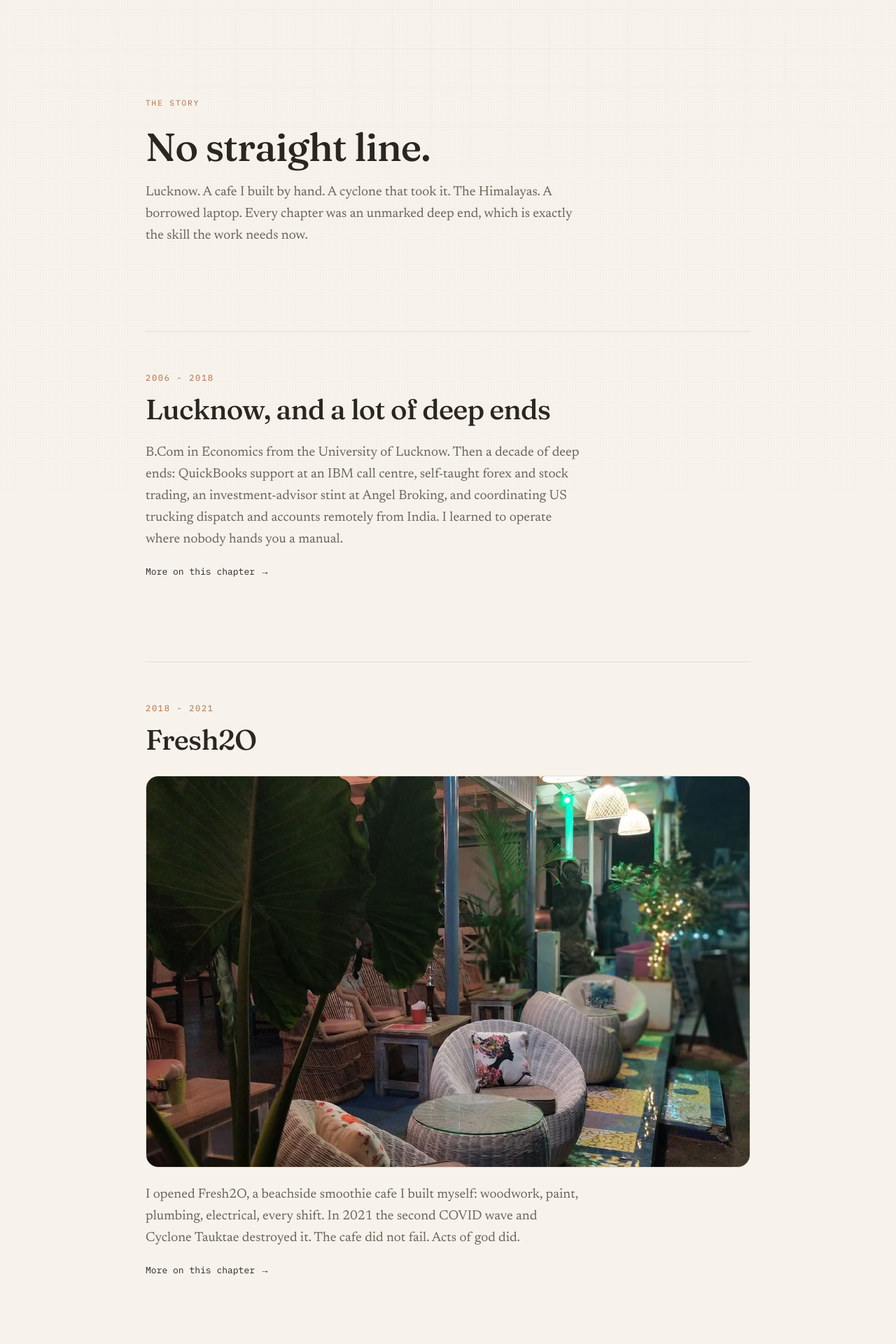
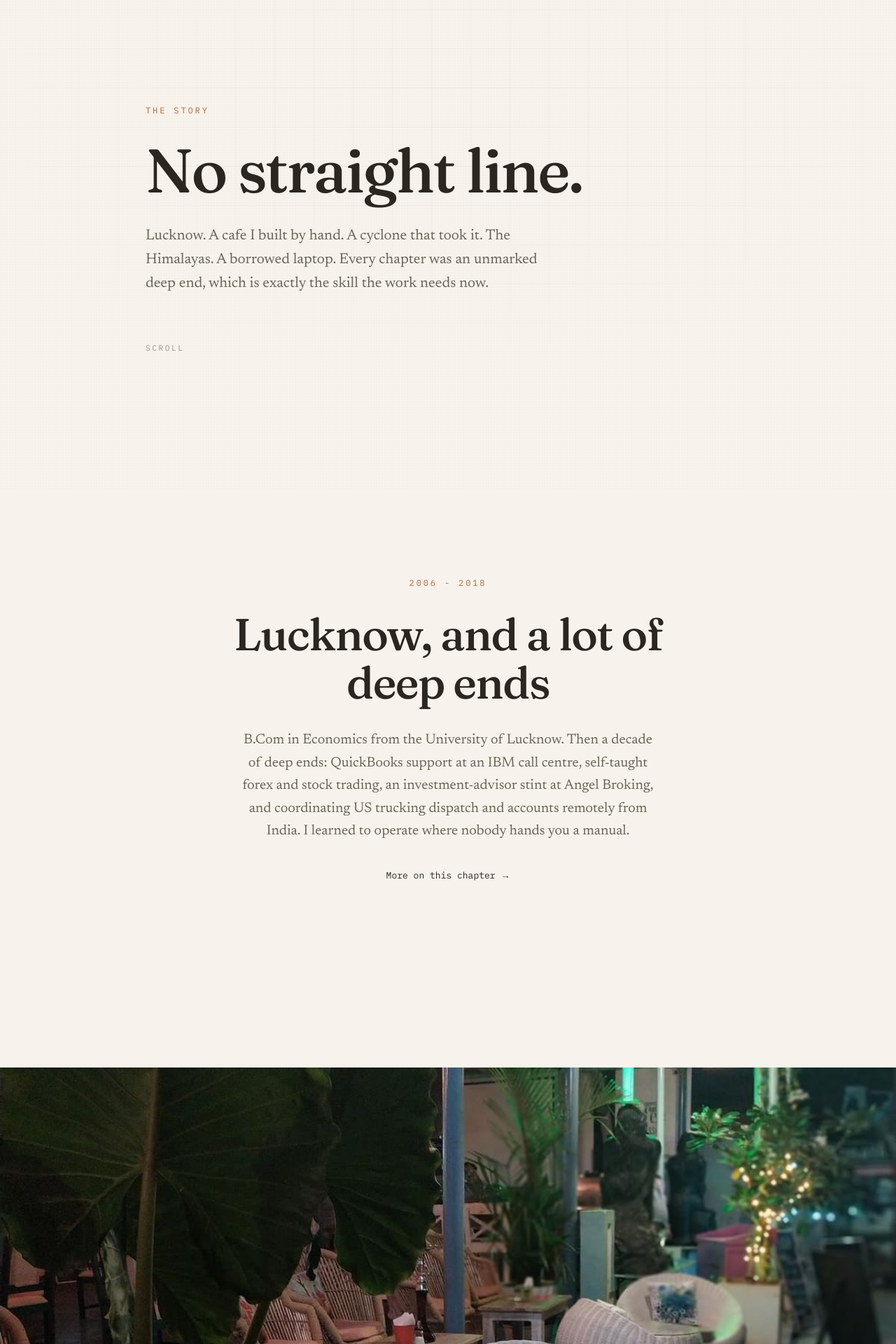
Before and after one commit to kp2kpx/kp-site, a Next.js app: page /story in a window 1280 px wide. Shown: the part 100-2020 px from the top of the page at 70% size. Built offline with nearby package versions, Linux system fonts and the light colour scheme.

Commit message:
Story page cinematic pass (Designer sign-off)
Cinematic styling and layout refinements to the Story page per Designer review.

```diff
--- a/src/app/story/page.tsx
+++ b/src/app/story/page.tsx
@@ -12,13 +12,27 @@ export const metadata: Metadata = {
 };
 
 /* ============================================================
-   STORY: the centerpiece. Slow, cinematic, vertical. One strong
-   photo per beat, chapters in order. Warm paper-and-ink garden
-   treatment: each beat is a tall section with its photo set in a
-   rounded warm card, era in mono, title in serif, copy below,
-   and a link into the beat's own node page where related nodes
-   connect the graph. No round counts, no invented facts.
+   STORY: the centerpiece. A slow cinematic vertical descent,
+   not a chapter list. The page reads like a short film:
+
+     - an OPENING TITLE that fills the screen and sets the tone
+       before any chapter begins,
+     - then one BEAT per chapter, each held in near-full-viewport
+       height so the reader sits with it on scroll,
+     - photo and video beats break FULL-BLEED (edge to edge),
+       far wider than the reading column, so the image carries
+       the moment; the prose stays at a calm reading measure
+       under it,
+     - beats with no photo become TITLE CARDS: a film intertitle,
+       large Fraunces display type centered in air, intentional
+       rather than empty.
+
+   The story NODE model is untouched: beats still come from the
+   graph (byKind story), still link into each node's own detail
+   page where "Grows alongside" backlinks connect the graph.
+   No round counts, no invented facts. Warm paper-and-ink palette.
    ============================================================ */
+
 export default function StoryPage() {
   const beats = byKind(getGardenNodes(), "story").sort(
     (a, b) => (a.chapter ?? 999) - (b.chapter ?? 999)
@@ -29,93 +43,171 @@ export default function StoryPage() {
       <SiteNav current="/story/" />
       <MobileSectionBar current="/story/" />
 
-      {/* opening beat */}
-      <section className="relative overflow-hidden pt-36 pb-10 sm:pt-44">
+      {/* ---------------------------------------------------------
+          OPENING TITLE. A film opening card: full-height, the
+          title held alone in space before the chapters begin.
+          --------------------------------------------------------- */}
+      <section className="relative flex min-h-[92vh] items-center overflow-hidden">
         <div aria-hidden className="grid-bg pointer-events-none absolute inset-0 -z-10" />
-        <Container>
+        <Container className="py-32">
           <Reveal>
-            <span className="font-[family-name:var(--font-mono)] text-[11px] uppercase tracking-[0.18em] text-(--color-accent)">
+            <span className="font-[family-name:var(--font-mono)] text-[12px] uppercase tracking-[0.24em] text-(--color-accent)">
               The story
             </span>
           </Reveal>
-          <Reveal delay={80}>
-            <h1 className="mt-4 max-w-3xl font-[family-name:var(--font-display)] text-[40px] font-medium leading-[1.1] tracking-[-0.02em] sm:text-[56px]">
+          <Reveal delay={120}>
+            <h1 className="mt-6 max-w-4xl font-[family-name:var(--font-display)] text-[56px] font-medium leading-[1.04] tracking-[-0.03em] sm:text-[88px]">
               No straight line.
             </h1>
           </Reveal>
-          <Reveal delay={150}>
-            <p className="mt-5 max-w-[620px] text-[19px] leading-relaxed text-(--color-ink-dim)">
+          <Reveal delay={220}>
+            <p className="mt-8 max-w-[600px] text-[20px] leading-relaxed text-(--color-ink-dim) sm:text-[21px]">
               Lucknow. A cafe I built by hand. A cyclone that took it. The
               Himalayas. A borrowed laptop. Every chapter was an unmarked deep
               end, which is exactly the skill the work needs now.
             </p>
           </Reveal>
+          <Reveal delay={320}>
+            <div
+              aria-hidden
+              className="mt-16 font-[family-name:var(--font-mono)] text-[11px] uppercase tracking-[0.24em] text-(--color-ink-faint)"
+            >
+              Scroll
+            </div>
+          </Reveal>
         </Container>
       </section>
 
-      {/* beats: one section per chapter, photo card + copy */}
-      <Container>
-        <div className="space-y-20 py-16 sm:space-y-28 sm:py-20">
-          {beats.map((b, i) => (
-            <section key={b.id} className="border-t border-(--color-border) pt-14">
+      {/* ---------------------------------------------------------
+          THE BEATS. One per chapter, each given near-full-viewport
+          height so it is held on scroll. Photo / video beats go
+          full-bleed; text-only beats become intertitle cards.
+          --------------------------------------------------------- */}
+      {beats.map((b) => {
+        const hasMedia = Boolean(b.image) || Boolean(b.video);
+
+        return (
+          <section
+            key={b.id}
+            className="flex min-h-[88vh] flex-col justify-center py-24 sm:py-32"
+          >
+            {hasMedia ? (
+              <>
+                {b.image ? (
                   <Reveal>
-                <div className="font-[family-name:var(--font-mono)] text-[12px] uppercase tracking-[0.14em] text-(--color-accent)">
-                  {b.era ?? b.date}
-                </div>
-              </Reveal>
-              <Reveal delay={80}>
-                <h2 className="mt-3 max-w-3xl font-[family-name:var(--font-display)] text-[30px] font-medium leading-[1.15] tracking-[-0.02em] sm:text-[40px]">
-                  {b.title}
-                </h2>
-              </Reveal>
-
-              {b.image ? (
-                <Reveal delay={120}>
+                    <FullBleed>
                       {/* eslint-disable-next-line @next/next/no-img-element */}
                       <img
                         src={b.image}
                         alt={b.imageAlt ?? b.title}
-                    className="mt-7 w-full rounded-[18px] border border-(--color-border) object-cover"
-                    style={{ maxHeight: "560px" }}
+                        className="h-[58vh] max-h-[680px] min-h-[320px] w-full object-cover sm:h-[72vh]"
                       />
+                    </FullBleed>
                   </Reveal>
                 ) : null}
 
                 {b.video ? (
-                <Reveal delay={130}>
+                  <Reveal delay={b.image ? 80 : 0}>
+                    <FullBleed className={b.image ? "mt-5" : ""}>
                       {/* lazy: metadata only; downloads on play */}
                       <video
                         controls
                         playsInline
                         preload="metadata"
                         poster={b.videoPoster}
-                    className="mt-5 w-full rounded-[18px] border border-(--color-border) bg-black"
-                    style={{ maxHeight: "560px" }}
+                        className="h-[58vh] max-h-[680px] min-h-[320px] w-full bg-black object-cover sm:h-[72vh]"
                       >
                         <source src={b.video} type="video/mp4" />
                       </video>
+                    </FullBleed>
                   </Reveal>
                 ) : null}
 
+                <Container>
+                  <div className="mt-12 sm:mt-16">
+                    <Reveal>
+                      <div className="font-[family-name:var(--font-mono)] text-[12px] uppercase tracking-[0.18em] text-(--color-accent)">
+                        {b.era ?? b.date}
+                      </div>
+                    </Reveal>
+                    <Reveal delay={80}>
+                      <h2 className="mt-4 max-w-3xl font-[family-name:var(--font-display)] text-[34px] font-medium leading-[1.12] tracking-[-0.02em] sm:text-[48px]">
+                        {b.title}
+                      </h2>
+                    </Reveal>
                     <Reveal delay={140}>
-                <p className="mt-6 max-w-[620px] text-[19px] leading-relaxed text-(--color-ink-dim)">
+                      <p className="mt-6 max-w-[640px] text-[19px] leading-relaxed text-(--color-ink-dim) sm:text-[20px]">
                         {b.body ?? b.summary}
                       </p>
                     </Reveal>
                     <Reveal delay={200}>
                       <Link
                         href={`/story/${b.id}/`}
-                  className="mt-5 inline-block font-[family-name:var(--font-mono)] text-[13px] text-(--color-ink-faint) transition-colors hover:text-(--color-accent)"
+                        className="mt-7 inline-block font-[family-name:var(--font-mono)] text-[13px] text-(--color-ink-faint) transition-colors hover:text-(--color-accent)"
                       >
                         More on this chapter &rarr;
                       </Link>
                     </Reveal>
-            </section>
-          ))}
                   </div>
                 </Container>
+              </>
+            ) : (
+              <Container>
+                <div className="mx-auto max-w-[760px] text-center">
+                  <Reveal>
+                    <div className="font-[family-name:var(--font-mono)] text-[12px] uppercase tracking-[0.24em] text-(--color-accent)">
+                      {b.era ?? b.date}
+                    </div>
+                  </Reveal>
+                  <Reveal delay={100}>
+                    <h2 className="mt-7 font-[family-name:var(--font-display)] text-[40px] font-medium leading-[1.08] tracking-[-0.025em] sm:text-[64px]">
+                      {b.title}
+                    </h2>
+                  </Reveal>
+                  <Reveal delay={180}>
+                    <p className="mx-auto mt-8 max-w-[600px] text-[19px] leading-relaxed text-(--color-ink-dim) sm:text-[20px]">
+                      {b.body ?? b.summary}
+                    </p>
+                  </Reveal>
+                  <Reveal delay={240}>
+                    <Link
+                      href={`/story/${b.id}/`}
+                      className="mt-9 inline-block font-[family-name:var(--font-mono)] text-[13px] text-(--color-ink-faint) transition-colors hover:text-(--color-accent)"
+                    >
+                      More on this chapter &rarr;
+                    </Link>
+                  </Reveal>
+                </div>
+              </Container>
+            )}
+          </section>
+        );
+      })}
 
       <SiteFooter />
     </main>
   );
 }
+
+/* ============================================================
+   FullBleed: breaks a child out of the centered reading column
+   to span the full viewport width, using the standard
+   left/right margin trick. body has overflow-x: hidden so there
+   is no horizontal scrollbar. Used for the cinematic photo and
+   video beats.
+   ============================================================ */
+function FullBleed({
+  children,
+  className = "",
+}: {
+  children: React.ReactNode;
+  className?: string;
+}) {
+  return (
+    <div
+      className={`relative left-1/2 right-1/2 -mx-[50vw] w-screen overflow-hidden ${className}`}
+    >
+      {children}
+    </div>
+  );
+}
```
Lines whose indentation alone changed are shown as unchanged.
